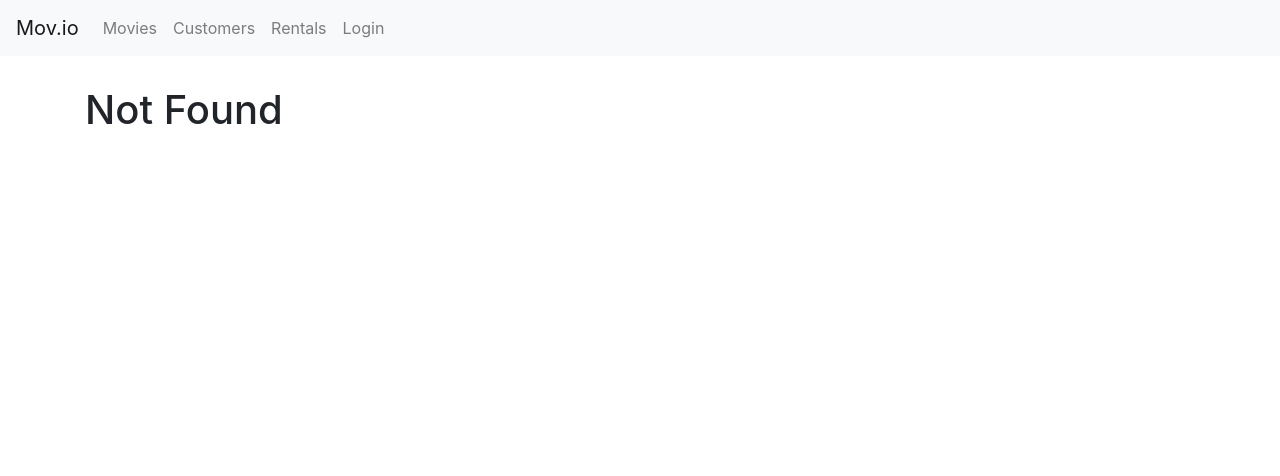
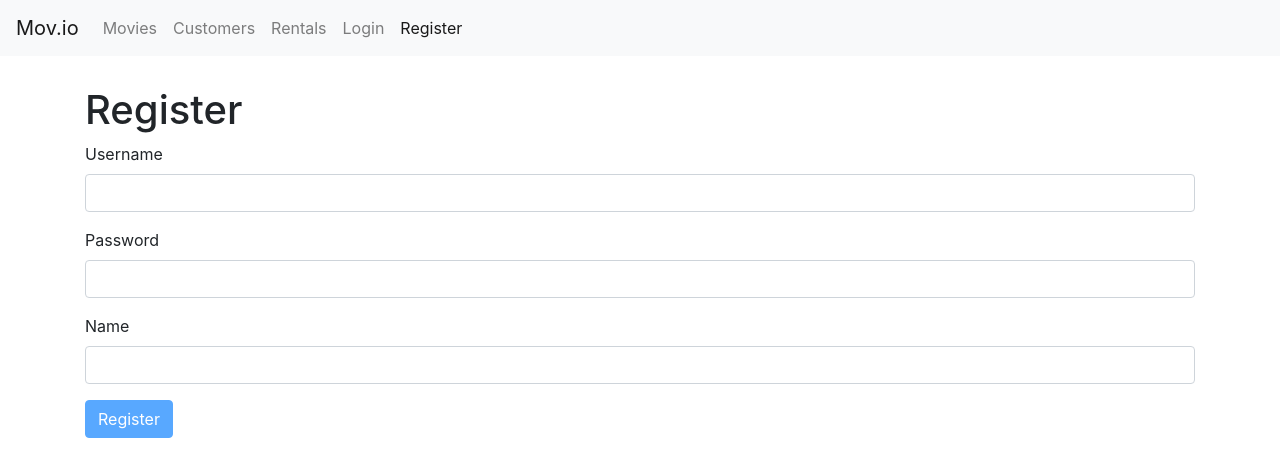
Before and after one commit to pc-101/React-Video-App, a React (Create React App) app: page /register in a window 1280 px wide. Before the commit this address led to /not-found. Shown: the top 476 px of the page. Built offline with nearby package versions, Linux system fonts and the light colour scheme.

Commit message:
Added in a register form so users can register for service

```diff
--- a/src/App.js
+++ b/src/App.js
@@ -7,6 +7,7 @@
 import NotFound from "./components/notFound";
 import MovieForm from "./components/movieForm";
 import LoginForm from "./components/loginForm";
+import RegisterForm from "./components/registerForm";
 import "./App.css";
 
 class App extends Component {
@@ -16,6 +17,7 @@
         <NavBar />
         <main className="container">
           <Switch>
+            <Route path="/register" component={RegisterForm} />
             <Route path="/login" component={LoginForm} />
             <Route path="/movies/:id" component={MovieForm} />
             <Route path="/movies" component={Movies} />
--- a/src/components/navbar.jsx
+++ b/src/components/navbar.jsx
@@ -32,6 +32,9 @@
           <NavLink className="nav-item nav-link" to="/login">
             Login
           </NavLink>
+          <NavLink className="nav-item nav-link" to="/register">
+            Register
+          </NavLink>
         </div>
       </div>
     </nav>
--- /dev/null
+++ b/src/components/registerForm.jsx
@@ -0,0 +1,49 @@
+import React from "react";
+import Form from "./common/form";
+import Joi from "joi-browser";
+
+class RegisterForm extends Form {
+  state = {
+    data: {
+      username: "",
+      password: "",
+      name: ""
+    },
+    errors: {}
+  };
+
+  schema = {
+    username: Joi.string()
+      .required()
+      .email()
+      .label("Username"),
+    password: Joi.string()
+      .required()
+      .min(5)
+      .label("Password"),
+    name: Joi.string()
+      .required()
+      .label("Name")
+  };
+
+  doSubmit = () => {
+    // Send to server
+    console.log("Submitting new user data and sending to server!");
+  };
+
+  render() {
+    return (
+      <div>
+        <h1>Register</h1>
+        <form onSubmit={this.handleSubmit}>
+          {this.renderInput("username", "Username")}
+          {this.renderInput("password", "Password", "password")}
+          {this.renderInput("name", "Name", "name")}
+          {this.renderButton("Register")}
+        </form>
+      </div>
+    );
+  }
+}
+
+export default RegisterForm;
```
